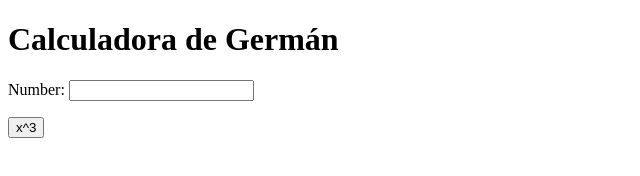
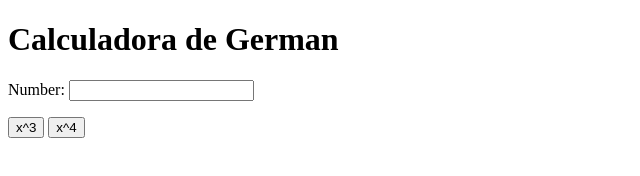
Before and after one commit to Rarlotk/my_calculator2, a plain HTML site: page index.html in a window 1280 px wide. Shown: the full height of the page, 0-640 px from the left. Drawn offline with Linux system fonts and the light colour scheme.

Commit message:
x^4 button

```diff
--- a/index.html
+++ b/index.html
@@ -5,17 +5,22 @@
 		<meta charset="utf-8">
 	</head>
 	<body>
-		<h1>Calculadora de Germán</h1>
+		<h1>Calculadora de German</h1>
 		Number:
 		<input type="text" id="n1">
 		<p>
 			<button onclick="cube()"> x^3 </button>
+			<button onclick="power_4()"> x^4</button>
 		</p>
 		<script type="text/javascript">
 			function cube() {
 				var num = document.getElementById("n1");
 				num.value = Math.pow(num.value, 3);
 			}
+			function power_4() {
+				var num = document.getElementById("n1");
+				num.value = Math.pow(num.value, 4);
+			}
 		</script>
 	</body>
 </html>
```
